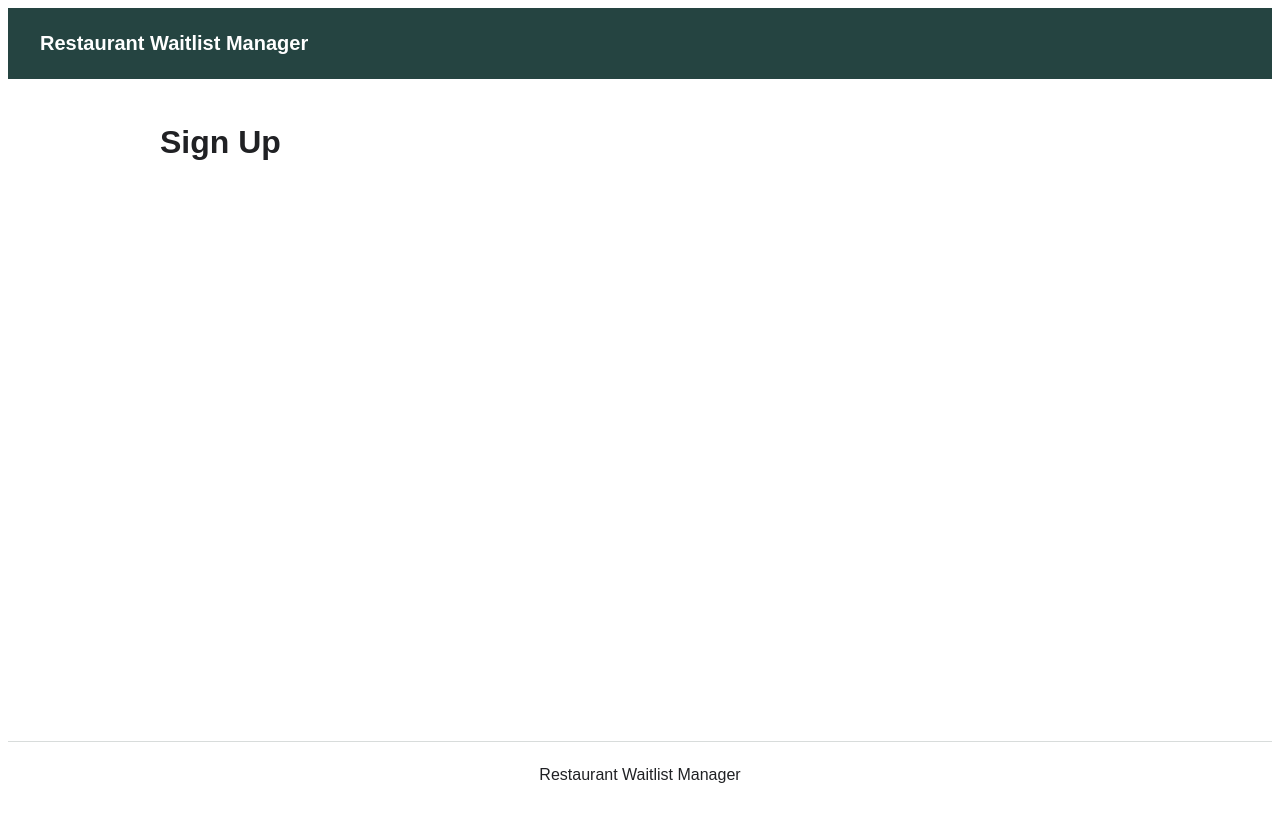
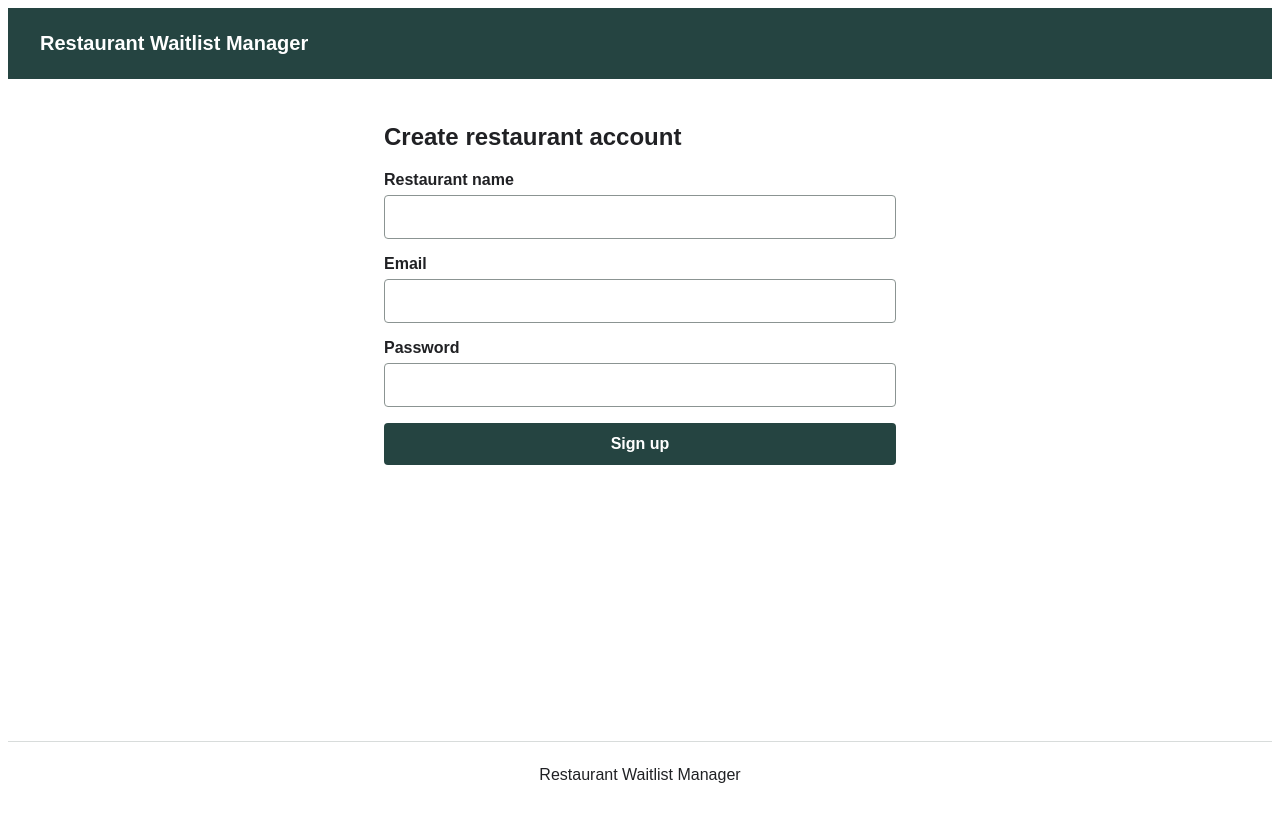
Before and after one commit to hooman-the1/Restaurant-Waitlist-Manager, an Angular app in the folder front/: page /signup in a window 1280 px wide. Built offline with nearby package versions, Linux system fonts and the light colour scheme.

Commit message:
feat(front): build restaurant signup page (#13)

```diff
--- a/front/src/app/app.routes.ts
+++ b/front/src/app/app.routes.ts
@@ -2,12 +2,12 @@ import { Routes } from '@angular/router';
 
 import { NotFoundComponent } from './not-found.component';
 import { PlaceholderPageComponent } from './placeholder-page.component';
+import { RestaurantSignupComponent } from './restaurant-signup.component';
 
 export const routes: Routes = [
   {
     path: 'signup',
-    component: PlaceholderPageComponent,
-    data: { heading: 'Sign Up' }
+    component: RestaurantSignupComponent
   },
   {
     path: 'verify/:token',
--- /dev/null
+++ b/front/src/app/restaurant-signup.component.css
@@ -0,0 +1,60 @@
+:host {
+  display: block;
+}
+
+.signup-page {
+  max-width: 32rem;
+  margin: 0 auto;
+}
+
+form {
+  display: grid;
+  gap: 1rem;
+}
+
+.form-field {
+  display: grid;
+  gap: 0.375rem;
+}
+
+label {
+  font-weight: 700;
+}
+
+input,
+button {
+  box-sizing: border-box;
+  width: 100%;
+  padding: 0.75rem;
+  font: inherit;
+}
+
+input {
+  border: 1px solid #8b9492;
+  border-radius: 0.25rem;
+}
+
+button {
+  border: 0;
+  border-radius: 0.25rem;
+  background: #254441;
+  color: #ffffff;
+  cursor: pointer;
+  font-weight: 700;
+}
+
+button:disabled {
+  cursor: wait;
+  opacity: 0.65;
+}
+
+.form-error {
+  margin: 0;
+  color: #9b1c1c;
+}
+
+.confirmation {
+  padding: 1rem;
+  border-left: 0.25rem solid #254441;
+  background: #edf5f3;
+}
--- /dev/null
+++ b/front/src/app/restaurant-signup.component.html
@@ -0,0 +1,49 @@
+<section class="signup-page">
+  <h1>Create restaurant account</h1>
+
+  <p *ngIf="isSuccessful" class="confirmation">
+    Account created. Open the verification link to continue.
+  </p>
+
+  <form *ngIf="!isSuccessful" novalidate (ngSubmit)="submit()">
+    <div class="form-field">
+      <label for="restaurant-name">Restaurant name</label>
+      <input
+        id="restaurant-name"
+        name="restaurantName"
+        type="text"
+        autocomplete="organization"
+        [(ngModel)]="restaurantName"
+      />
+    </div>
+
+    <div class="form-field">
+      <label for="signup-email">Email</label>
+      <input
+        id="signup-email"
+        name="email"
+        type="text"
+        inputmode="email"
+        autocomplete="email"
+        [(ngModel)]="email"
+      />
+    </div>
+
+    <div class="form-field">
+      <label for="signup-password">Password</label>
+      <input
+        id="signup-password"
+        name="password"
+        type="password"
+        autocomplete="new-password"
+        [(ngModel)]="password"
+      />
+    </div>
+
+    <p *ngIf="errorMessage" class="form-error" role="alert">{{ errorMessage }}</p>
+
+    <button type="submit" [disabled]="isPending">
+      {{ isPending ? 'Signing up…' : 'Sign up' }}
+    </button>
+  </form>
+</section>
--- /dev/null
+++ b/front/src/app/restaurant-signup.component.ts
@@ -0,0 +1,85 @@
+import { NgIf } from '@angular/common';
+import { Component, inject, ViewChild } from '@angular/core';
+import { FormsModule, NgForm } from '@angular/forms';
+import { take } from 'rxjs';
+
+import {
+  RestaurantSignupInput,
+  RestaurantSignupResult,
+  UNEXPECTED_ERROR_MESSAGE
+} from './api-contracts';
+import { RESTAURANT_ACCOUNT_SERVICE } from './service-boundary';
+
+@Component({
+  selector: 'app-restaurant-signup',
+  standalone: true,
+  imports: [FormsModule, NgIf],
+  templateUrl: './restaurant-signup.component.html',
+  styleUrls: ['./restaurant-signup.component.css']
+})
+export class RestaurantSignupComponent {
+  @ViewChild(NgForm) private form?: NgForm;
+
+  restaurantName = '';
+  email = '';
+  password = '';
+  isPending = false;
+  isSuccessful = false;
+  errorMessage: string | null = null;
+
+  private readonly accountService = inject(RESTAURANT_ACCOUNT_SERVICE);
+
+  submit(): void {
+    if (this.isPending) {
+      return;
+    }
+
+    const input: RestaurantSignupInput = {
+      restaurantName: this.restaurantName,
+      email: this.email,
+      password: this.password
+    };
+
+    this.isPending = true;
+    this.errorMessage = null;
+
+    this.accountService.signup(input).pipe(take(1)).subscribe({
+      next: (result) => this.handleResult(result),
+      error: () => this.handleUnexpectedFailure(),
+      complete: () => {
+        if (this.isPending) {
+          this.handleUnexpectedFailure();
+        }
+      }
+    });
+  }
+
+  private handleResult(result: RestaurantSignupResult): void {
+    this.isPending = false;
+    this.password = '';
+
+    if (result.kind === 'success') {
+      this.isSuccessful = true;
+      return;
+    }
+
+    this.errorMessage =
+      result.kind === 'validation' ? result.message : UNEXPECTED_ERROR_MESSAGE;
+    this.resetFailedForm();
+  }
+
+  private handleUnexpectedFailure(): void {
+    this.isPending = false;
+    this.password = '';
+    this.errorMessage = UNEXPECTED_ERROR_MESSAGE;
+    this.resetFailedForm();
+  }
+
+  private resetFailedForm(): void {
+    this.form?.resetForm({
+      restaurantName: this.restaurantName,
+      email: this.email,
+      password: ''
+    });
+  }
+}
```
Also changed, not shown: 2 other files (tests, documents, lock files or other folders).
